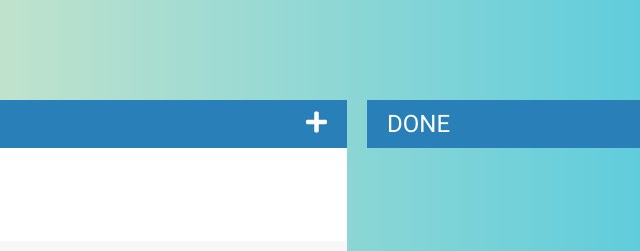
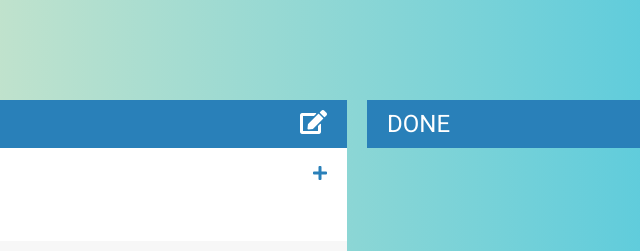
Before and after one commit to splinekonstantin/ToDo-App-jQuery, a plain HTML site: page index.html in a window 1280 px wide. Both pictures are taken after a click on the icon 599 px from the left and 122 px from the top of the page. Shown: the top 251 px of the page, 283-923 px from the left. Drawn offline with Linux system fonts and the light colour scheme.

Commit message:
Added a + button to input. Now you could use it to add new todo. Changed icon to create new todo.

```diff
--- a/assets/css/todos.css
+++ b/assets/css/todos.css
@@ -1,5 +1,6 @@
 body {
-	font-family: Roboto;
+/*
+*/	font-family: Roboto;
 	background: #2BC0E4;  /* fallback for old browsers */
 	background: -webkit-linear-gradient(to right, #EAECC6, #2BC0E4);  /* Chrome 10-25, Safari 5.1-6 */
 	background: linear-gradient(to right, #EAECC6, #2BC0E4); /* W3C, IE 10+/ Edge, Firefox 16+, Chrome 26+, Opera 12+, Safari 7+ */
@@ -28,10 +29,19 @@ li {
 	color: #666;
 }
 
+.form {
+/*	display: flex;
+	flex-direction: row;*/
+	display: none;
+	position: relative;
+
+}
+
 input {
 	font-size: 18px;
 	color: #2980b9;
-	width: 100%;
+/*	flex-grow: 2;
+*/	width: 100%;
 	padding: 13px 13px 13px 20px;
 	box-sizing: border-box;
 	border: 3px solid rgba(0, 0, 0, 0);
@@ -66,6 +76,15 @@ input:focus{
 }
 
 .fa-plus {
+	position: absolute;
+	right: 0;
+	top: 0;
+	padding: 17px 20px;
+	color: #2980b9;
+
+}
+
+.fas {
 	float: right;
 }
 
--- a/assets/js/todos.js
+++ b/assets/js/todos.js
@@ -42,8 +42,17 @@ $("input[type = 'text']").keypress(function(event){
 		// create a new li and add to ul
 		$("#todo").append("<li><span><i class='far fa-trash-alt'></i></span> " + todoText + "</li>")
 	}
-})
+});
 
 $(".fa-plus").click(function(){
-	$("input[type = 'text']").fadeToggle();
+		// grabbing new todo text from input
+		var todoText = $("input[type = 'text']").val();
+		$("input[type = 'text']").val("");
+		// create a new li and add to ul
+		$("#todo").append("<li><span><i class='far fa-trash-alt'></i></span> " + todoText + "</li>")
 });
+
+$(".fa-edit").click(function(){
+	$(".form").fadeToggle();
+	$("input[type='text']").fadeToggle()
+});
--- a/index.html
+++ b/index.html
@@ -11,9 +11,11 @@
 
 	<div id="container">
 		<div id="container1">
-		<h1>To-Do list<i class="fas fa-plus" aria-hidden="true"></i></h1>
-		<input type="text" placeholder="Add New Todo">
-
+		<h1>To-Do list<i class="fas fa-edit" aria-hidden="true"></i></h1>
+		<div class="form">
+			<input type="text" placeholder="Add New Todo">
+			<i class="fas fa-plus" aria-hidden="true"></i>
+		</div>
 		<ul id="todo">
 			<li><span><i class="far fa-trash-alt"></i> </span>Go To Potions class</li>
 			<li><span><i class="far fa-trash-alt"></i> </span>Buy New Robes</li>
```
